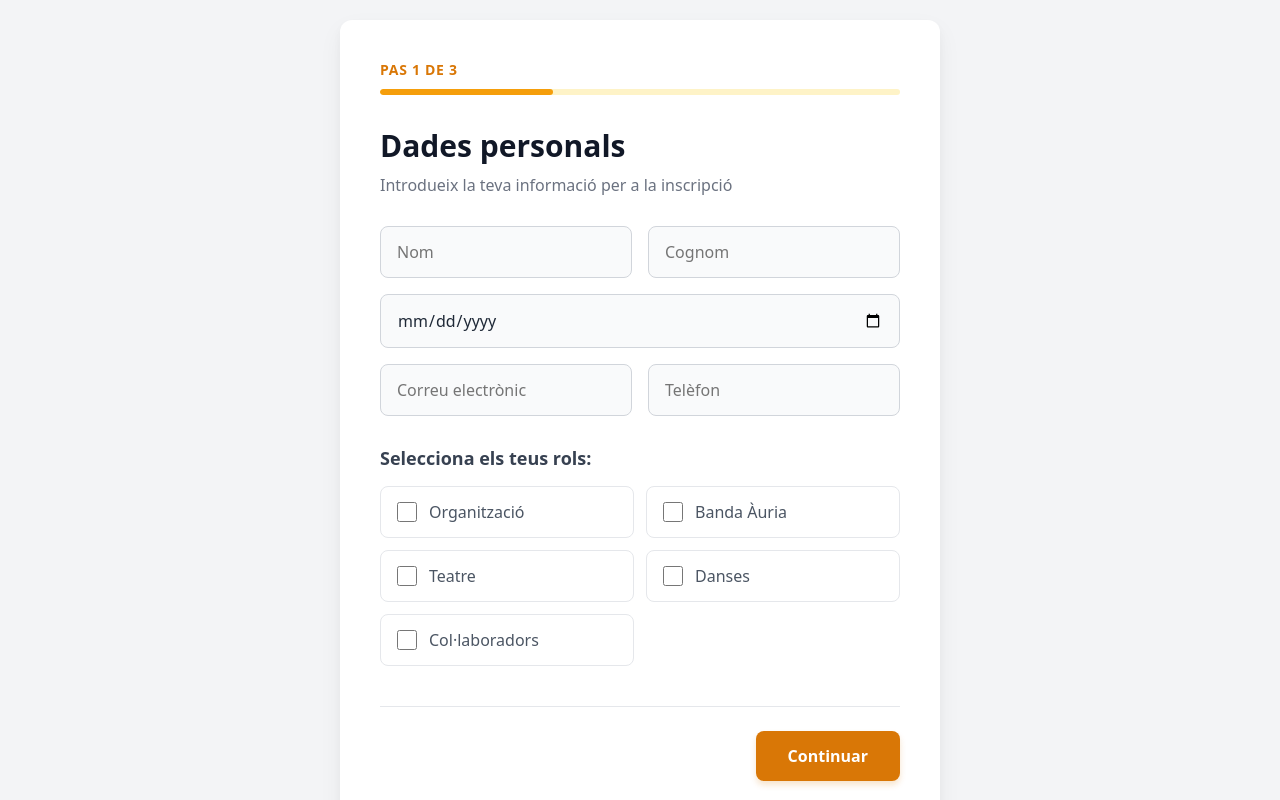
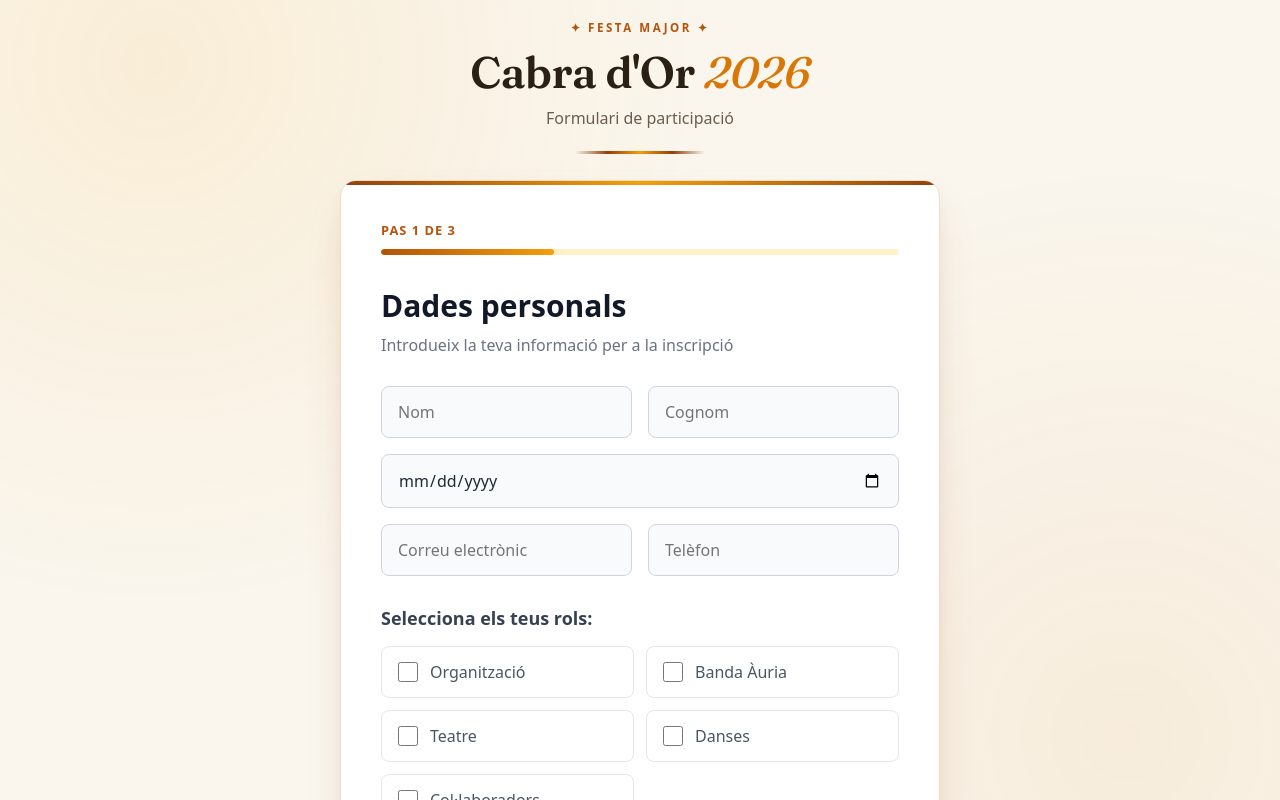
Before and after one commit to cantepoler/formulari-cabra, a Vue app in the folder frontend/: page / in a window 1280 px wide. Shown: the top 800 px of the page. Built offline with nearby package versions, Linux system fonts and the light colour scheme.

Commit message:
Canviant la lògica de variables a Pinia

```diff
--- a/frontend/package.json
+++ b/frontend/package.json
@@ -12,6 +12,7 @@
     "lint:eslint": "eslint . --fix --cache"
   },
   "dependencies": {
+    "pinia": "^3.0.4",
     "vue": "^3.5.32"
   },
   "devDependencies": {
--- a/frontend/src/App.vue
+++ b/frontend/src/App.vue
@@ -3,6 +3,8 @@ import DadesPersonals from './components/DadesPersonals.vue';
 import BandaAuria from './components/BandaAuria.vue';
 import PasLogistica from './components/PasLogistica.vue';
 import PasSopar from './components/PasSopar.vue';
+import { useFormStore } from './stores/formulari.js';
+import { mapState } from 'pinia';
 
 export default {
   name: 'App',
@@ -18,20 +20,17 @@ export default {
       pasIndex: 0,
       inscripcioCompletada: false,
       aforaments: {},
-      dadesGlobals: {
-        dadesPersonals: {},
-        rols: [],
-        detallsRols: {},
-        tasquesTriades: [],
-        sopar: {},
-      },
     }
   },
 
   computed: {
+    ...mapState(useFormStore, ['rols']),
+
+
     llistaPassos() {
       let passos = ['dades-personals']
-      this.dadesGlobals.rols.forEach(rol => {
+      const rolsActuals = this.rols || []
+      rolsActuals.forEach(rol => {
         passos.push(`pas-${rol}`)
       });
 
@@ -43,32 +42,27 @@ export default {
     pasActual() {
       return this.llistaPassos[this.pasIndex]
     },
+
+
   },
 
   methods: {
-    guardarDadesPersonals(dades) {
-      this.dadesGlobals.dadesPersonals = dades.personals
-      this.dadesGlobals.rols = dades.rols
-      this.seguent()
-    },
+    enviarFormulari() {
+      const store = useFormStore()
 
-    guardarBanda(dades) {
-      this.dadesGlobals.detallsRols.detallsBanda = dades
-      this.seguent()
-    },
-
-    guardarAforaments(dades) {
-      this.dadesGlobals.tasquesTriades = dades.tasquesSeleccionades
-      this.seguent()
-    },
-
-    enviarFormulari(dadesPasSopar) {
-      this.dadesGlobals.sopar = dadesPasSopar;
+      const dadesPerEnviar = {
+        dadesPersonals: store.personals,
+        rols: store.rols,
+        detallsBanda: store.detallsBanda,
+        tasquesTriades: store.tasquesTriades,
+        sopar: store.sopar,
+        edatCalculada: store.edat // Opcional, si li vols enviar l'edat directament calculada
+      }
 
       const requestOptions = {
         method: "POST",
         headers: { "Content-Type": "application/json" },
-        body: JSON.stringify(this.dadesGlobals)
+        body: JSON.stringify(dadesPerEnviar)
       };
 
       console.log("Enviant dades al servidor...");
@@ -113,6 +107,15 @@ export default {
 </script>
 
 <template>
+  <div class="page-shell">
+
+    <header class="festa-header">
+      <p class="festa-kicker">✦ Festa Major ✦</p>
+      <h1 class="festa-title">Cabra d'Or <span class="festa-year">2026</span></h1>
+      <p class="festa-subtitle">Formulari de participació</p>
+      <div class="festa-divider" aria-hidden="true"></div>
+    </header>
+
     <div class="wizard-container">
 
       <div v-if="!inscripcioCompletada">
@@ -123,18 +126,24 @@ export default {
           </div>
         </div>
 
-      <DadesPersonals v-if="pasActual === 'dades-personals'" @continuar="guardarDadesPersonals" />
-      <BandaAuria v-if="pasActual === 'pas-banda'" :edat="dadesGlobals.dadesPersonals.edat" @continuar="guardarBanda" @enrere="anterior" />
-      <PasLogistica v-if="pasActual === 'pas-logistica'" :aforaments="aforaments" @continuar="guardarAforaments" @enrere="anterior" />
+        <DadesPersonals v-if="pasActual === 'dades-personals'" @continuar="seguent" />
+        <BandaAuria v-if="pasActual === 'pas-banda'" @continuar="seguent" @enrere="anterior" />
+        <PasLogistica v-if="pasActual === 'pas-logistica'" :aforaments="aforaments" @continuar="seguent"
+          @enrere="anterior" />
         <PasSopar v-if="pasActual === 'pas-sopar'" @enviar="enviarFormulari" @enrere="anterior" />
       </div>
 
       <div v-else class="success-screen">
-      <div class="success-icon">🎉</div>
-      <h2>Inscripció Completada!</h2>
+        <div class="success-icon">🐐✨</div>
+        <h2>Inscripció completada!</h2>
+        <div class="festa-divider festa-divider--small" aria-hidden="true"></div>
         <p>Moltes gràcies per apuntar-te a la Cabra d'Or 2026. Ens veurem molt aviat a la plaça!</p>
         <button class="btn-restart" @click="window.location.reload()">Fer una nova inscripció</button>
       </div>
+
+    </div>
+
+    <p class="festa-footer">🔥 Que cremi bé la festa 🔥</p>
 
   </div>
 </template>
@@ -142,8 +151,7 @@ export default {
 <style>
 /* Els teus estils globals */
 body {
-  background-color: #f3f4f6;
-  font-family: system-ui, -apple-system, BlinkMacSystemFont, 'Segoe UI', Roboto, Oxygen, Ubuntu, Cantarell, sans-serif;
+  font-family: var(--font-body, system-ui, sans-serif);
   margin: 0;
   padding: 20px;
   display: flex;
@@ -155,15 +163,41 @@ body {
 </style>
 
 <style scoped>
-/* Els teus estils del contenidor */
+/* Contenidor general de la pàgina (capçalera + targeta) */
+.page-shell {
+  width: 100%;
+  max-width: 600px;
+  display: flex;
+  flex-direction: column;
+  align-items: center;
+}
+
+/* --- Targeta principal --- */
 .wizard-container {
+  position: relative;
   background: #ffffff;
-  max-width: 600px;
+  background: var(--cabra-surface, #ffffff);
   width: 100%;
-  border-radius: 12px;
-  box-shadow: 0 10px 25px rgba(0, 0, 0, 0.05), 0 4px 10px rgba(0, 0, 0, 0.03);
+  border-radius: 16px;
+  overflow: hidden;
+  box-shadow: 0 20px 45px -12px rgba(146, 64, 14, 0.18), 0 8px 18px -6px rgba(146, 64, 14, 0.08);
+  border: 1px solid var(--cabra-border, #ecdfc4);
   padding: 40px;
   box-sizing: border-box;
+}
+
+/* Filet daurat decoratiu a la part superior de la targeta */
+.wizard-container::before {
+  content: '';
+  position: absolute;
+  top: 0;
+  left: 0;
+  right: 0;
+  height: 4px;
+  background: linear-gradient(90deg,
+      var(--cabra-gold-700, #92400e),
+      var(--cabra-gold-400, #f59e0b) 50%,
+      var(--cabra-gold-700, #92400e));
 }
 
 .progress {
@@ -172,29 +206,39 @@ body {
 
 .step-text {
   display: block;
-  font-size: 0.875rem;
+  font-size: 0.8rem;
   font-weight: 700;
-  color: #d97706;
+  color: var(--cabra-gold-600, #b45309);
   text-transform: uppercase;
-  letter-spacing: 0.05em;
+  letter-spacing: 0.08em;
   margin-bottom: 10px;
 }
 
 .progress-bar {
   height: 6px;
-  background-color: #fef3c7;
+  background-color: var(--cabra-gold-100, #fef3c7);
   border-radius: 10px;
   overflow: hidden;
 }
 
 .progress-fill {
   height: 100%;
-  background-color: #f59e0b;
+  background: linear-gradient(90deg, var(--cabra-gold-600, #b45309), var(--cabra-gold-400, #f59e0b));
   border-radius: 10px;
+  box-shadow: 0 0 10px rgba(245, 158, 11, 0.45);
   transition: width 0.3s ease;
 }
 
-/* ESTILS DE LA PANTALLA D'ÈXIT */
+/* --- Peu de pàgina --- */
+.festa-footer {
+  margin: 22px 0 0;
+  text-align: center;
+  font-size: 0.85rem;
+  color: var(--cabra-ink-soft, #6b5d4d);
+  letter-spacing: 0.02em;
+}
+
+/* --- ESTILS DE LA PANTALLA D'ÈXIT --- */
 .success-screen {
   text-align: center;
   padding: 20px 0;
@@ -202,27 +246,33 @@ body {
 }
 
 .success-icon {
-  font-size: 5rem;
-  margin-bottom: 20px;
+  font-size: 4.5rem;
+  margin-bottom: 14px;
 }
 
 .success-screen h2 {
-  color: #10b981; /* Verd èxit */
+  font-family: var(--font-display, serif);
+  color: var(--cabra-gold-600, #b45309);
   font-size: 2rem;
-  margin-bottom: 10px;
+  font-weight: 600;
+  margin: 0;
+}
+
+.festa-divider--small {
+  margin: 16px auto 22px;
 }
 
 .success-screen p {
-  color: #4b5563;
+  color: var(--cabra-ink-soft, #6b5d4d);
   font-size: 1.1rem;
   line-height: 1.5;
   margin-bottom: 30px;
 }
 
 .btn-restart {
-  background-color: #f3f4f6;
-  color: #4b5563;
-  border: 1px solid #d1d5db;
+  background-color: var(--cabra-gold-50, #fffbeb);
+  color: var(--cabra-gold-700, #92400e);
+  border: 1px solid var(--cabra-gold-200, #fde68a);
   padding: 12px 24px;
   font-size: 1rem;
   font-weight: 600;
@@ -232,12 +282,20 @@ body {
 }
 
 .btn-restart:hover {
-  background-color: #e5e7eb;
-  color: #1f2937;
+  background-color: var(--cabra-gold-100, #fef3c7);
+  border-color: var(--cabra-gold-400, #f59e0b);
+  color: var(--cabra-gold-600, #b45309);
 }
 
 @keyframes fadeIn {
-  from { opacity: 0; transform: translateY(10px); }
-  to { opacity: 1; transform: translateY(0); }
+  from {
+    opacity: 0;
+    transform: translateY(10px);
+  }
+
+  to {
+    opacity: 1;
+    transform: translateY(0);
+  }
 }
 </style>
--- /dev/null
+++ b/frontend/src/assets/theme.css
@@ -0,0 +1,93 @@
+/* =========================================================
+   Cabra d'Or — Tema visual
+   Paleta daurada/càlida per a la festa popular.
+   Importa aquest fitxer una sola vegada a main.js:
+     import './assets/theme.css'
+   ========================================================= */
+
+@import url('https://fonts.googleapis.com/css2?family=Fraunces:ital,opsz,wght@0,9..144,500;0,9..144,600;0,9..144,700;1,9..144,500&display=swap');
+
+:root {
+  /* Fons i superfícies */
+  --cabra-bg: #faf6ee;
+  --cabra-surface: #ffffff;
+
+  /* Tinta (textos) — bruns càlids en lloc de grisos freds */
+  --cabra-ink: #2b2014;
+  --cabra-ink-soft: #6b5d4d;
+
+  /* Escala daurada */
+  --cabra-gold-50: #fffbeb;
+  --cabra-gold-100: #fef3c7;
+  --cabra-gold-200: #fde68a;
+  --cabra-gold-400: #f59e0b;
+  --cabra-gold-500: #d97706;
+  --cabra-gold-600: #b45309;
+  --cabra-gold-700: #92400e;
+
+  --cabra-border: #ecdfc4;
+
+  /* Tipografies */
+  --font-display: 'Fraunces', Georgia, 'Times New Roman', serif;
+  --font-body: system-ui, -apple-system, BlinkMacSystemFont, 'Segoe UI', Roboto, Oxygen, Ubuntu, Cantarell, sans-serif;
+}
+
+/* Fons ambiental: un toc de llum daurada difusa darrere la targeta */
+body {
+  background-color: var(--cabra-bg);
+  background-image:
+    radial-gradient(circle at 12% 8%, rgba(245, 158, 11, 0.10), transparent 42%),
+    radial-gradient(circle at 88% 92%, rgba(217, 119, 6, 0.08), transparent 45%);
+  background-attachment: fixed;
+}
+
+/* Capçalera festiva reutilitzable (vegeu App.vue) */
+.festa-header {
+  text-align: center;
+  margin-bottom: 26px;
+}
+
+.festa-kicker {
+  margin: 0 0 10px;
+  font-size: 0.72rem;
+  font-weight: 700;
+  letter-spacing: 0.22em;
+  text-transform: uppercase;
+  color: var(--cabra-gold-600);
+}
+
+.festa-title {
+  margin: 0;
+  font-family: var(--font-display);
+  font-weight: 600;
+  font-size: clamp(2rem, 5vw, 2.75rem);
+  color: var(--cabra-ink);
+  letter-spacing: -0.01em;
+}
+
+.festa-title .festa-year {
+  color: var(--cabra-gold-500);
+  font-style: italic;
+  font-weight: 500;
+}
+
+.festa-subtitle {
+  margin: 8px 0 0;
+  color: var(--cabra-ink-soft);
+  font-size: 1rem;
+}
+
+.festa-divider {
+  width: 130px;
+  height: 3px;
+  margin: 22px auto 0;
+  border-radius: 999px;
+  background: linear-gradient(
+    90deg,
+    transparent,
+    var(--cabra-gold-700),
+    var(--cabra-gold-400),
+    var(--cabra-gold-700),
+    transparent
+  );
+}
--- a/frontend/src/components/DadesPersonals.vue
+++ b/frontend/src/components/DadesPersonals.vue
@@ -1,50 +1,20 @@
 <script>
+import { useFormStore } from '@/stores/formulari';
+import { mapWritableState, mapState } from 'pinia';
+
 export default {
   emits: ['continuar'],
 
-    data() {
-        return {
-            personals: {
-                nom: '',
-                cognom: '',
-                dataNaixement: '',
-                correu: '',
-                telefon: '',
-                responsable: '',
-            },
-            rols: []
-        }
-    },
-
   computed: {
-        calculaEdat() {
-            if (!this.personals.dataNaixement) return null;
-            const avui = new Date()
-            const naixement = new Date(this.personals.dataNaixement)
-            let edat = avui.getFullYear() - naixement.getFullYear()
-            const mes = avui.getMonth() - naixement.getMonth();
-            if (mes < 0 || (mes === 0 && avui.getDate() < naixement.getDate())) {
-                edat--;
-            }
-            return edat;
-        },
-
-        esMenor16() {
-            return this.calculaEdat !== null && this.calculaEdat < 16
-        }
+    ...mapWritableState(useFormStore, ['personals', 'rols']),
+    ...mapState(useFormStore, ['esMenor16'])
   },
 
   methods: {
     continuar() {
-            this.$emit('continuar', {
-                personals: {
-                    ...this.personals,
-                    edat: this.calculaEdat
+      this.$emit('continuar')
+    }
   },
-                rols: this.rols
-            })
-        }
-    }
 }
 </script>
 
--- /dev/null
+++ b/frontend/src/stores/formulari.js
@@ -0,0 +1,46 @@
+import { defineStore } from 'pinia';
+
+// This data is accessible to all components
+export const useFormStore = defineStore('formulari', {
+  state: () => ({
+    personals: {
+      nom: '',
+      cognom: '',
+      dataNaixement: '',
+      correu: '',
+      telefon: '',
+      responsable: '',
+    },
+    rols: [],
+    detallsBanda: {
+      instrument: '',
+      moments: [],
+      necessitaPartitures: '',
+      observacions: '',
+
+    },
+    tasquesSeleccionades: [],
+    sopar: {}
+  }),
+
+  // Returns a new property called fullName; this is optional
+  getters: {
+    esMenor16: (state) => {
+      if (!state.personals.dataNaixement) return null;
+      const avui = new Date();
+      const naixement = new Date(state.personals.dataNaixement);
+      let edat = avui.getFullYear() - naixement.getFullYear();
+      const mes = avui.getMonth() - naixement.getMonth();
+      if (mes < 0 || (mes === 0 && avui.getDate() < naixement.getDate())) {
+        edat--;
+      }
+
+      return edat !== null && edat < 16;
+    }
+  },
+
+
+  // these action functions stores the value of firstName and lastName defined in the state, the value will come from component that takes these information as input
+  actions: {
+  },
+});
```
Also changed, not shown: frontend/src/components/BandaAuria.vue (+22 -34 lines), frontend/src/components/PasLogistica.vue (+8 -3 lines), frontend/src/main.js (+7 -1 lines), 2 other files (tests, documents, lock files or other folders). Lines whose indentation alone changed are shown as unchanged.
